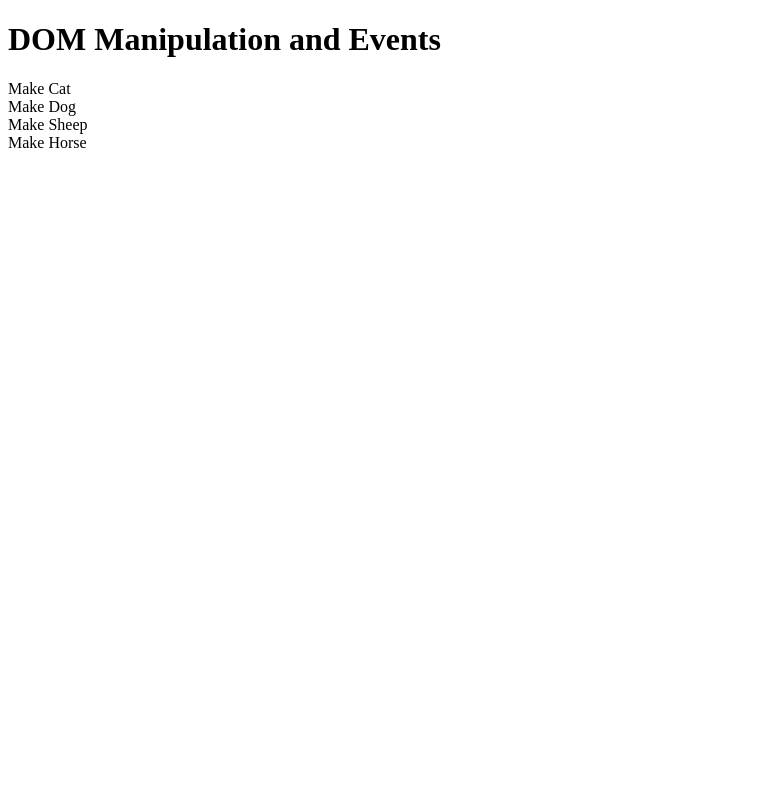
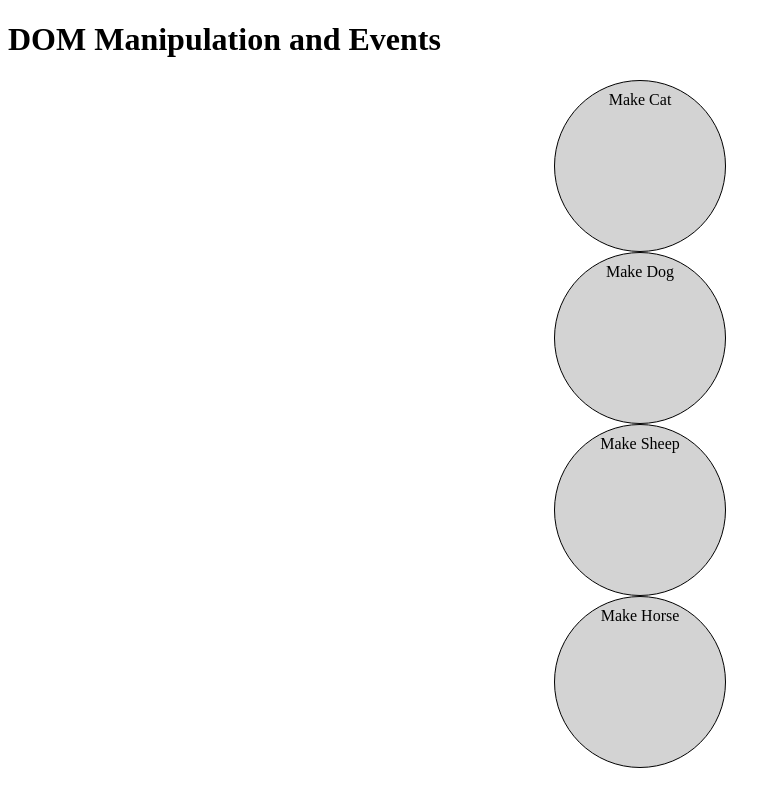
Before and after one commit to levib9851/animal_farm, a plain HTML site: page index.html in a window 1280 px wide. Shown: the whole page, without its empty margins (0-781 px from the left). Drawn offline with Linux system fonts and the light colour scheme; files that its build step writes are made by us from their sources; files whose address does not match are found by name.

Commit message:
i am still trying to fix it

```diff
--- a/index.html
+++ b/index.html
@@ -5,16 +5,16 @@
   <meta http-equiv="X-UA-Compatible" content="IE=edge">
   <meta name="viewport" content="width=device-width, initial-scale=1.0">
   <title>Animal Farm</title>
-  <link rel="stylesheet" href="./style/styles.css">
+  <link rel="stylesheet" href="./style/style.css">
 </head>
 <body>
   <h1>DOM Manipulation and Events</h1>
   <!-- create one big container -->
   <main id="farm">
-    <div class="make" id="makeCat">Make Cat</div>
-    <div class="make" id="makeDog">Make Dog</div>
-    <div class="make" id="makeSheep">Make Sheep</div>
-    <div class="make" id="makeHorse">Make Horse</div>
+    <div class="button" id="makeCat">Make Cat</div>
+    <div class="button" id="makeDog">Make Dog</div>
+    <div class="button" id="makeSheep">Make Sheep</div>
+    <div class="button" id="makeHorse">Make Horse</div>
   </main>
 
 </body>
--- a/script.js
+++ b/script.js
@@ -0,0 +1,19 @@
+'use strict'
+
+console.log("I am here");
+
+
+//TODO: I want to create a template - constructor function for an animal
+// Is that four different constructors?
+// Create a single constructor - template
+// the constructor takes as parameters - animalName
+// property called - animalName
+// method to render itself on the screen - render()
+function animal(animalname){
+    this.animalname = animalname;
+}
+animal.prototype.render = function(){
+    //do the render thing ... put yourself on the html file
+    console.log('render thing')
+}
+// when the user clicks on the cat button a cat will appear below the button
--- a/style.css
+++ b/style.css
@@ -6,7 +6,7 @@
   background-color: lightyellow;
 } */
 
-.make {
+.button {
     padding: 10px;
     height: 150px;
     width: 150px;
```
